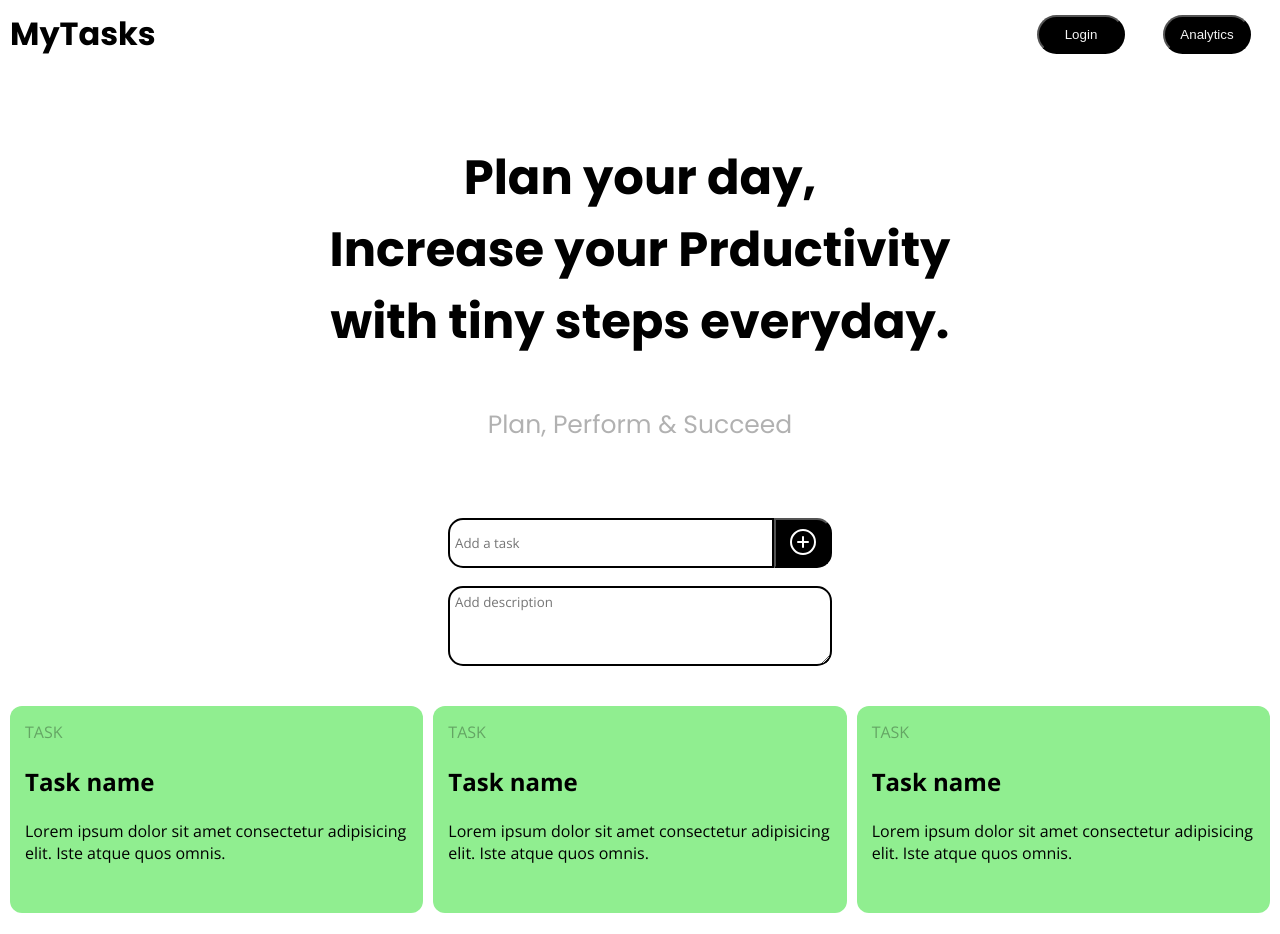
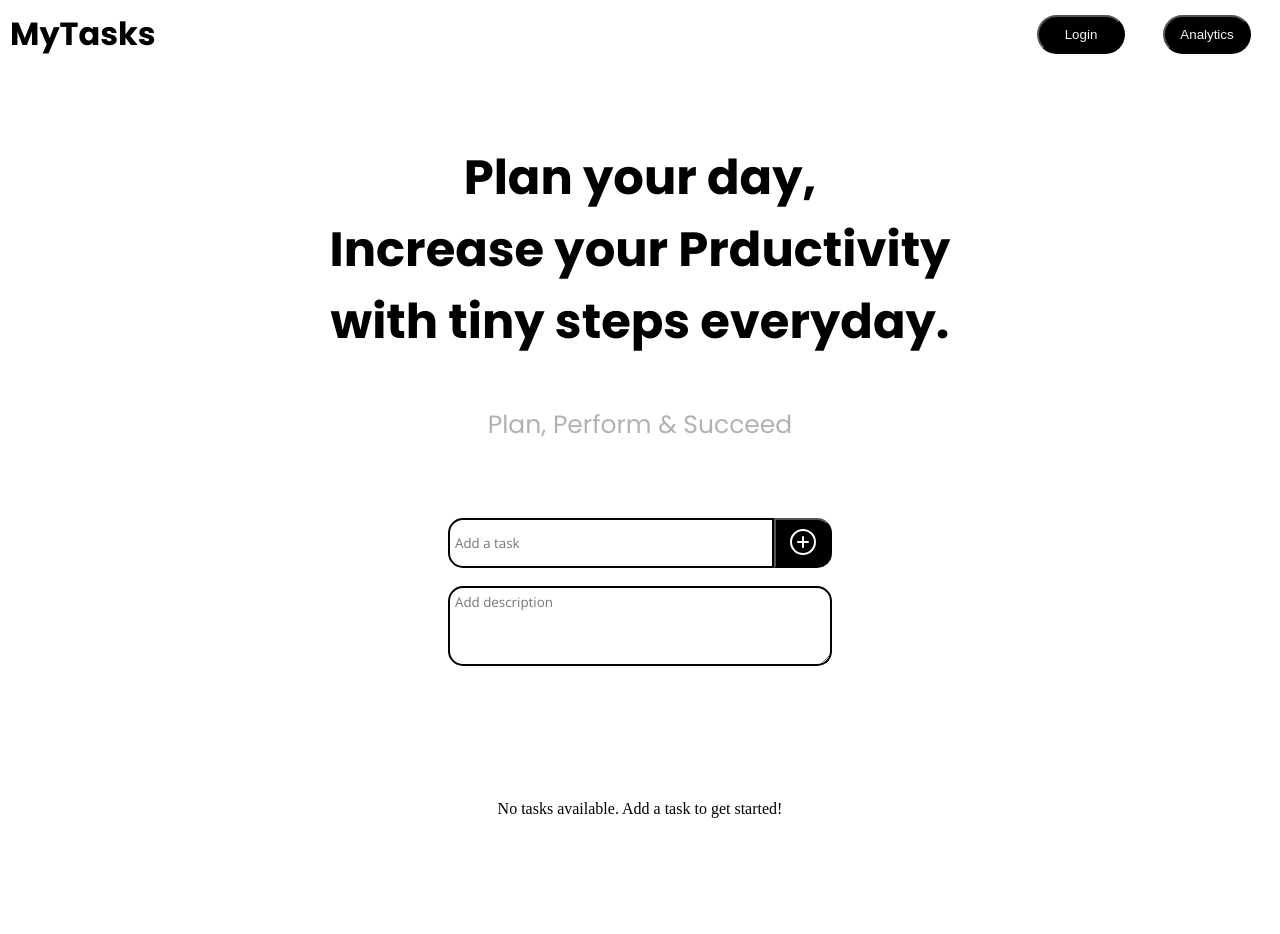
Before and after one commit to Developer-Madhu/MyTasks, a React (Vite) app: page / in a window 1280 px wide. Built offline with nearby package versions, Linux system fonts and the light colour scheme.

Commit message:
added localStorage & conditions

```diff
--- a/src/Components/Search.jsx
+++ b/src/Components/Search.jsx
@@ -1,20 +1,52 @@
-import React from 'react'
+import React, { useState } from 'react'
 import { PlusCircle } from 'phosphor-react'
 import './Search.css'
+import Tasks from './Tasks'
 
 const Search = () => {
+
+  const [inputVal, setInputVal] = useState('')
+  const [textareaVal, setTextVal] = useState('')
+  const [allTasks, setAlltasks] = useState(() => {
+    const savedTasks = localStorage.getItem('tasks');
+    return savedTasks ? JSON.parse(savedTasks) : [];
+  });
+
+
+  const handleInputChange = (event) => {
+    setInputVal(event.target.value);
+  };
+  const handleTextChange = (event) => {
+    setTextVal(event.target.value);
+  };
+
+  const handleClick = () => {
+    let task = inputVal.trim()
+    let desc = textareaVal.trim()
+    const singleTask = {
+      title: task,
+      info: desc
+    }
+    const updatedTasks = [...allTasks, singleTask];
+    setAlltasks(updatedTasks)
+    localStorage.setItem('tasks', JSON.stringify(updatedTasks));
+    setInputVal('');
+    setTextVal('');
+  }
+
   return (
     <div className='search'>
       <div className="searchbox">
-            <input type="text" placeholder='Add a task' />
+        <input type="text" value={inputVal} onChange={handleInputChange} placeholder='Add a task' />
         <br />
-            <button className="add"><PlusCircle size={32} /></button>
+        <button onClick={handleClick} className="add"><PlusCircle size={32} /></button>
       </div>
       <br />
       <div className="desc">
-            <textarea draggable="false" placeholder='Add description' name="textarea" id="textbox"></textarea>
+        <textarea draggable="false" value={textareaVal} onChange={handleTextChange} placeholder='Add description' name="textarea" id="textbox"></textarea>
       </div>
       <br />
+      <Tasks taskVals={allTasks} />
     </div>
   )
 }
--- a/src/Components/Tasks.css
+++ b/src/Components/Tasks.css
@@ -11,14 +11,15 @@
 }
 .container{
     border-radius: 12px;
-    flex: 1 0 15em;
+    flex: 0 0 15em;
+    box-shadow: 0 2px 5px rgba(0, 0, 0, 0.1);
     font-family: 'Open Sans';
     text-overflow: ellipsis;
+    scroll-behavior: smooth;
     padding: 15px;
     background-color: lightgreen;
     height: 90%;
     /* display: none; */
-    width: 15em;
 }
 #hash{
     opacity: 0.3;
--- a/src/Components/Tasks.jsx
+++ b/src/Components/Tasks.jsx
@@ -1,30 +1,22 @@
-import React from 'react'
+import React, { useState } from 'react'
 import './Tasks.css'
 
-const Tasks = () => {
+const Tasks = ({ taskVals }) => {
+
   return (
     <div className='tasks'>
-        <div className="container">
-            <p id='hash'>TASK</p>
-            <br />
-            <h2>Task name</h2>
-            <br />
-            <p>Lorem ipsum dolor sit amet consectetur adipisicing elit. Iste atque quos omnis.  </p>
-        </div>
-        <div className="container">
-            <p id='hash'>TASK</p>
-            <br />
-            <h2>Task name</h2>
-            <br />
-            <p>Lorem ipsum dolor sit amet consectetur adipisicing elit. Iste atque quos omnis.  </p>
-        </div>
-        <div className="container">
-            <p id='hash'>TASK</p>
-            <br />
-            <h2>Task name</h2>
-            <br />
-            <p>Lorem ipsum dolor sit amet consectetur adipisicing elit. Iste atque quos omnis.  </p>
-        </div>
+        {taskVals.length > 0 ? (
+          taskVals.map((task, index) => (
+            <div key={index} className="container">
+              <p id='hash'>TASK</p>
+              <h2>{task.title}</h2>
+              <br />
+              <p>{task.info}</p>
+            </div>
+          ))
+        ) : (
+          <p>No tasks available. Add a task to get started!</p>
+        )}
     </div>
   )
 }
--- a/src/Home.jsx
+++ b/src/Home.jsx
@@ -10,7 +10,6 @@ const Home = () => {
         <Navbar />
         <MainText />
         <Search />
-        <Tasks />
     </div>
   )
 }
```
Lines whose indentation alone changed are shown as unchanged.
